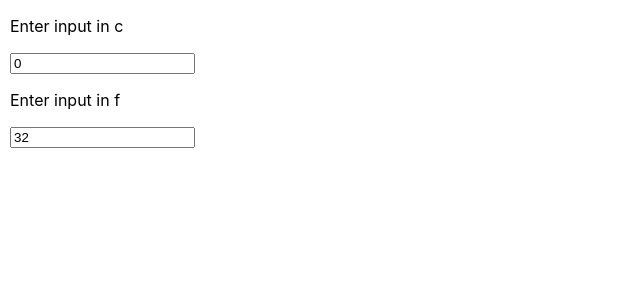
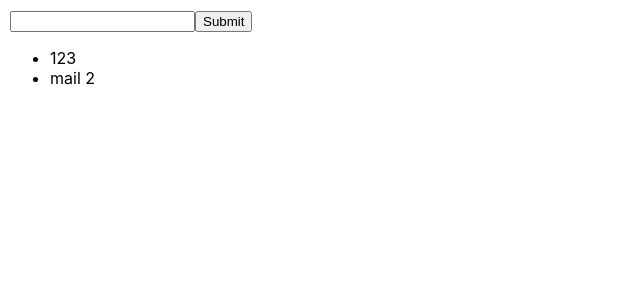
Before and after one commit to aedorado/ns-fe-mar-2021, a React (Create React App) app: page / in a window 1280 px wide. Shown: the top 300 px of the page, without its empty margins (0-640 px from the left). Built offline with nearby package versions, Linux system fonts and the light colour scheme.

Commit message:
useState

```diff
--- a/src/App.js
+++ b/src/App.js
@@ -1,5 +1,5 @@
 import './App.css';
-import React from 'react';
+import React, { useState } from 'react';
 
 // 1. Example: Show a user greeting based on whether user is logged in or not
 // 2. Create a mailbox showing how many unread messages the user has?
@@ -7,92 +7,130 @@ import React from 'react';
 // 4. Delete a message from the mailbox by clicking delete button
 
 
-class TempInput extends React.Component {
-  constructor(props) {
-    super(props);
-    this.state = {temp: this.props.temp}
-    this.handleChange = this.handleChange.bind(this);
+function App(props) {
+  const [mailbox, setMailbox] = useState(['123', 'mail 2']);
+  const [input, setInput] = useState("");
+
+  let sendMail = () => {
+    setMailbox([ ...mailbox, input ]);
+    setInput('');
   }
 
-  handleChange(e) {
-    this.setState({
-      temp: e.target.value  // 100
-    });
-    this.props.handlerFunc(this.props.type, e.target.value);
-  }
-
-  render() {
-    if (this.props.type !== 'c' && this.props.type !== 'f') {
-      return null;
-    }
-    if (this.props.type === 'c') {
-      var placeholder = "Enter celcius temperature";
-    } else if (this.props.type === 'f') {
-      var placeholder = "Enter fahrenheit temperature";
-    }
-    return (
-      <>
-        <p>Enter input in {this.props.type}</p>
-        <input placeholder={placeholder} value={this.props.temp} onChange={this.handleChange} />
-      </>
-    );
-  }
+  return (
+    <>
+      <input value={input} onChange={e => setInput(e.target.value)} />
+      <button onClick={e => sendMail()}>Submit</button>
+      <ul>
+      { mailbox.map((mail, i) => <li key={i}>{mail}</li>) }
+      </ul>
+    </>
+  );
 }
 
-class App extends React.Component {
+// function App(props) {
 
-  constructor(props) {
-    super(props);
-    this.state = {
-      lastInputType: 'c',
-      lastInputTemp: 0
-    }
-  }
+//   const [count, setCount] = useState(0);
 
-  cToF(celsius) {
-    var cTemp = celsius;
-    var cToFahr = cTemp * 9 / 5 + 32;
-    return cToFahr;
-  }
-
-  fToC(fahrenheit) {
-    var fTemp = fahrenheit;
-    var fToCel = (fTemp - 32) * 5 / 9;
-    return fToCel;
-  }
-
-  handleCel = (type, temp) => {
-    console.log(type, temp);
-    this.setState({
-      lastInputType: type,  // 'c'
-      lastInputTemp: temp,  // 100
-    })
-  }
-
-  handleFah = (type, temp) => {
-    console.log(type, temp);
-    this.setState({
-      lastInputType: type,
-      lastInputTemp: temp
-    })
-  }
-
-  render() {
-    console.log('Rendering');
-    var celcius = this.state.lastInputType === 'c' ? this.state.lastInputTemp : this.fToC(this.state.lastInputTemp);  // 100
-    var fahren = this.state.lastInputType === 'f' ?  this.state.lastInputTemp : this.cToF(this.state.lastInputTemp);  // 212
-
-    return (
-      <>
-        <TempInput type='c' handlerFunc={this.handleCel} temp={celcius} />
-        <br />
-        <TempInput type='f' handlerFunc={this.handleFah} temp={fahren} />
-      </>
-    );
-  }
+//   return (
+//     <>
+//       <button onClick={e => setCount(count + 1)} >Add</button>
+//       <br />
+//       <p>{count}</p>
+//       <br />
+//       <button onClick={e => setCount(count - 1)}>Subtract</button>
+//     </>
+//   );
 
 
-}
+// }
+
+
+// class TempInput extends React.Component {
+//   constructor(props) {
+//     super(props);
+//     this.state = {temp: this.props.temp}
+//     this.handleChange = this.handleChange.bind(this);
+//   }
+
+//   handleChange(e) {
+//     this.setState({
+//       temp: e.target.value  // 100
+//     });
+//     this.props.handlerFunc(this.props.type, e.target.value);
+//   }
+
+//   render() {
+//     if (this.props.type !== 'c' && this.props.type !== 'f') {
+//       return null;
+//     }
+//     if (this.props.type === 'c') {
+//       var placeholder = "Enter celcius temperature";
+//     } else if (this.props.type === 'f') {
+//       var placeholder = "Enter fahrenheit temperature";
+//     }
+//     return (
+//       <>
+//         <p>Enter input in {this.props.type}</p>
+//         <input placeholder={placeholder} value={this.props.temp} onChange={this.handleChange} />
+//       </>
+//     );
+//   }
+// }
+
+// class App extends React.Component {
+
+//   constructor(props) {
+//     super(props);
+//     this.state = {
+//       lastInputType: 'c',
+//       lastInputTemp: 0
+//     }
+//   }
+
+//   cToF(celsius) {
+//     var cTemp = celsius;
+//     var cToFahr = cTemp * 9 / 5 + 32;
+//     return cToFahr;
+//   }
+
+//   fToC(fahrenheit) {
+//     var fTemp = fahrenheit;
+//     var fToCel = (fTemp - 32) * 5 / 9;
+//     return fToCel;
+//   }
+
+//   handleCel = (type, temp) => {
+//     console.log(type, temp);
+//     this.setState({
+//       lastInputType: type,  // 'c'
+//       lastInputTemp: temp,  // 100
+//     })
+//   }
+
+//   handleFah = (type, temp) => {
+//     console.log(type, temp);
+//     this.setState({
+//       lastInputType: type,
+//       lastInputTemp: temp
+//     })
+//   }
+
+//   render() {
+//     console.log('Rendering');
+//     var celcius = this.state.lastInputType === 'c' ? this.state.lastInputTemp : this.fToC(this.state.lastInputTemp);  // 100
+//     var fahren = this.state.lastInputType === 'f' ?  this.state.lastInputTemp : this.cToF(this.state.lastInputTemp);  // 212
+
+//     return (
+//       <>
+//         <TempInput type='c' handlerFunc={this.handleCel} temp={celcius} />
+//         <br />
+//         <TempInput type='f' handlerFunc={this.handleFah} temp={fahren} />
+//       </>
+//     );
+//   }
+
+
+// }
 
 
 // class App extends React.Component {
```
